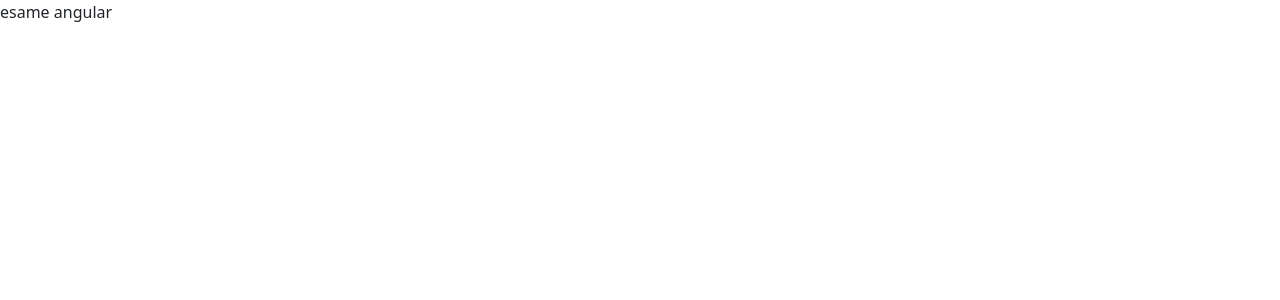
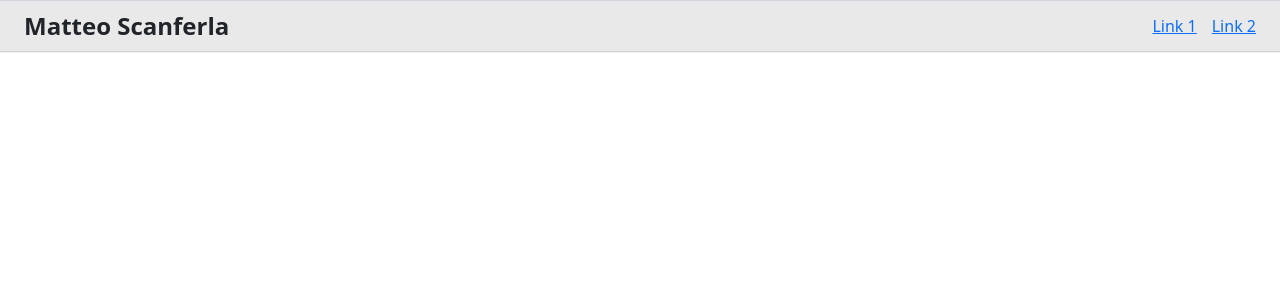
Before and after one commit to Matt3010/esame-angular, an Angular app: page / in a window 1280 px wide. Shown: the top 300 px of the page. Built offline with nearby package versions, Linux system fonts and the light colour scheme; no server answers.

Commit message:
added template navbar

```diff
--- a/src/app/app.component.html
+++ b/src/app/app.component.html
@@ -1 +1,3 @@
-esame angular
+<app-navbar></app-navbar>
+
+<router-outlet></router-outlet>
--- /dev/null
+++ b/src/app/components/navbar/navbar.component.html
@@ -0,0 +1,17 @@
+<div class="row p-2 px-4 nav">
+  <div class="col d-flex align-items-center" style="gap: 15px">
+    <div class="col">
+      <span class="fw-bold fs-4">
+        Matteo Scanferla
+      </span>
+    </div>
+    <div class="col-auto">
+      <a routerLink="">Link 1</a>
+    </div>
+    <div class="col-auto">
+      <a routerLink="">Link 2</a>
+    </div>
+  </div>
+</div>
+
+<form></form>
--- /dev/null
+++ b/src/app/components/navbar/navbar.component.scss
@@ -0,0 +1,4 @@
+.nav {
+  box-shadow: rgba(0, 0, 0, 0.05) 0px 0px 0px 1px, rgb(209, 213, 219) 0px 0px 0px 1px inset;
+  background-color: #eae9e9;
+}
```
Also changed, not shown: src/app/app.module.ts (+14 -8 lines), src/app/components/navbar/navbar.component.ts (added, +10 -0 lines).
